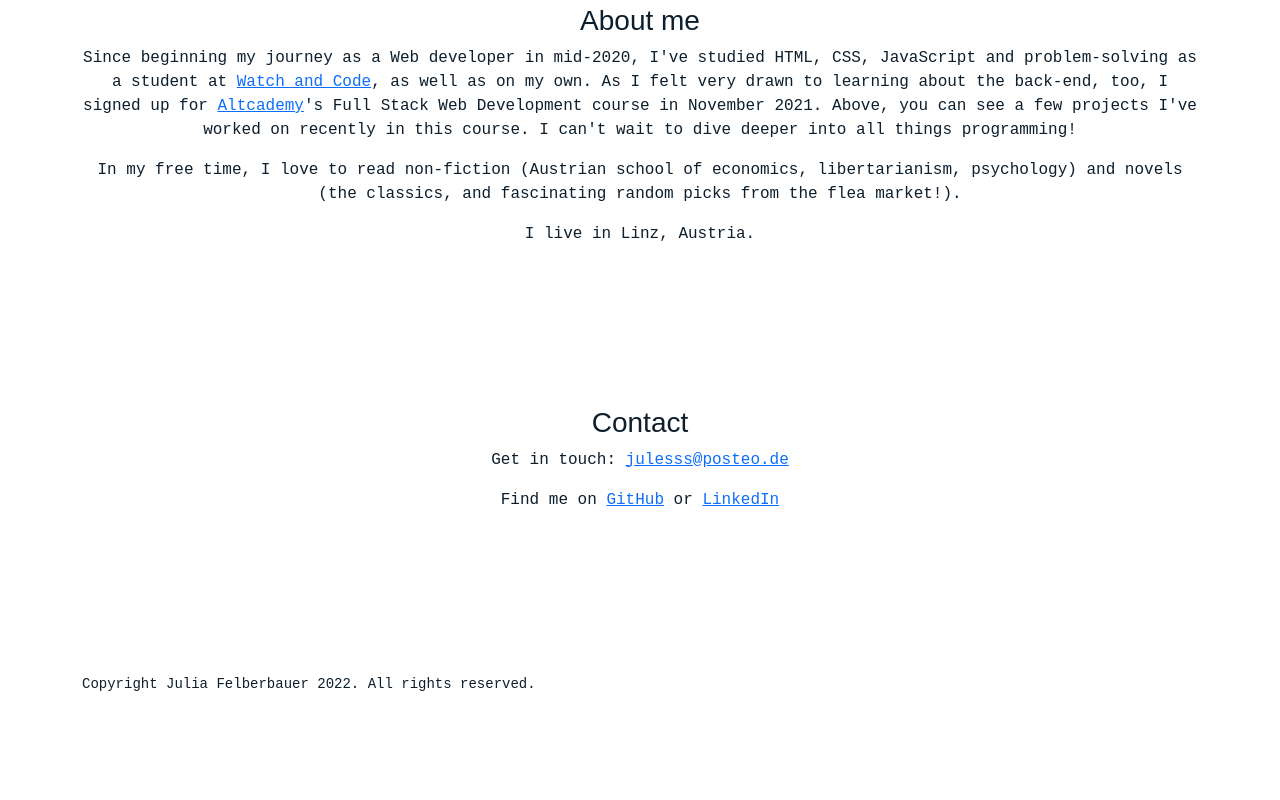
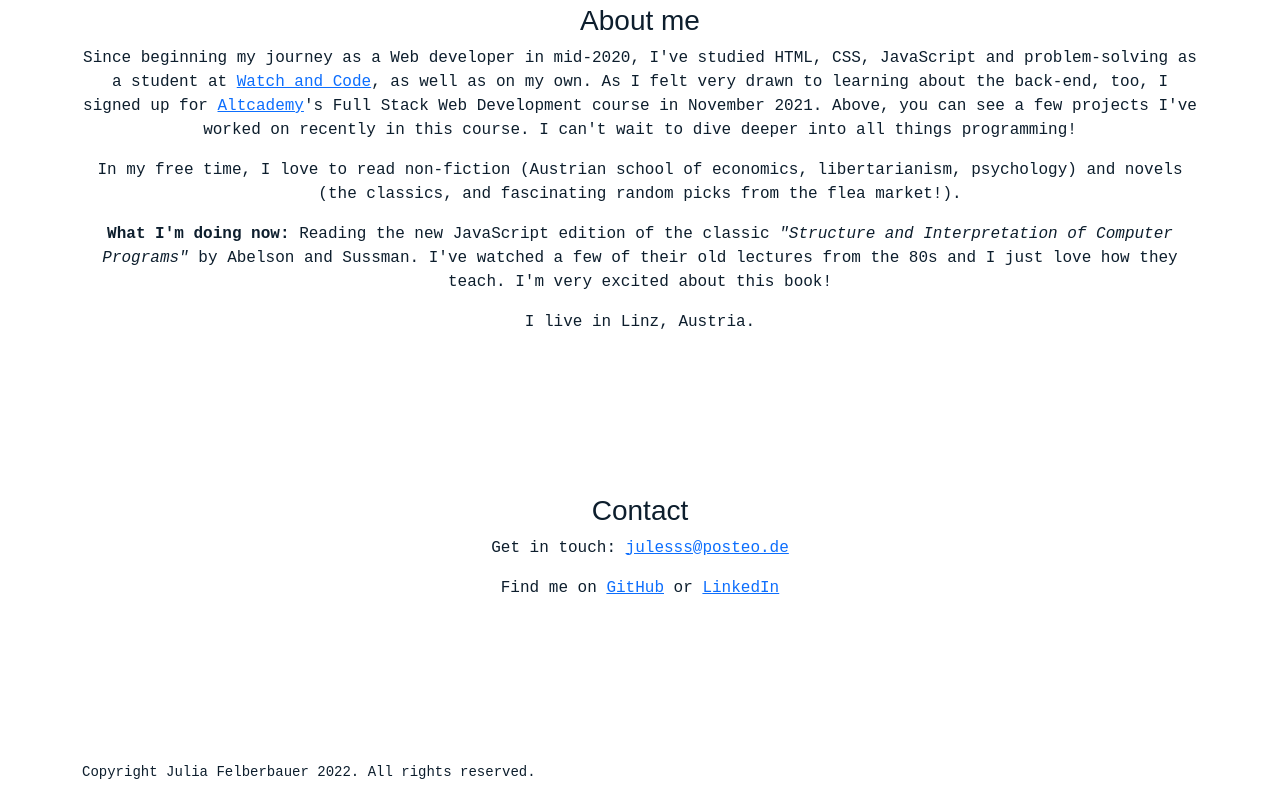
Before and after one commit to julesss-coder/personal-portfolio, a plain HTML site: page index.html in a window 1280 px wide. Shown: the part 1790-2590 px from the top of the page. Before the commit the page ends 2502 px from the top, so only its background shows below. Drawn offline with nearby package versions, Linux system fonts and the light colour scheme.

Commit message:
Updated About me section

```diff
--- a/index.html
+++ b/index.html
@@ -143,6 +143,7 @@
         <h3>About me</h3>
         <p>Since beginning my journey as a Web developer in mid-2020, I've studied HTML, CSS, JavaScript and problem-solving as a student at <a href="https://watchandcode.com/" target="_blank">Watch and Code</a>, as well as on my own. As I felt very drawn to learning about the back-end, too, I signed up for <a href="https://www.altcademy.com/" target="_blank">Altcademy</a>'s Full Stack Web Development course in November 2021. Above, you can see a few projects I've worked on recently in this course. I can't wait to dive deeper into all things programming!</p>
         <p>In my free time, I love to read non-fiction (Austrian school of economics, libertarianism, psychology) and novels (the classics, and fascinating random picks from the flea market!).</p>
+        <p><strong>What I'm doing now:</strong> Reading the new JavaScript edition of the classic <cite>"Structure and Interpretation of Computer Programs"</cite> by Abelson and Sussman. I've watched a few of their old lectures from the 80s and I just love how they teach. I'm very excited about this book!</p>
         <p>I live in Linz, Austria.</p>
       </div>
     </div>
```
